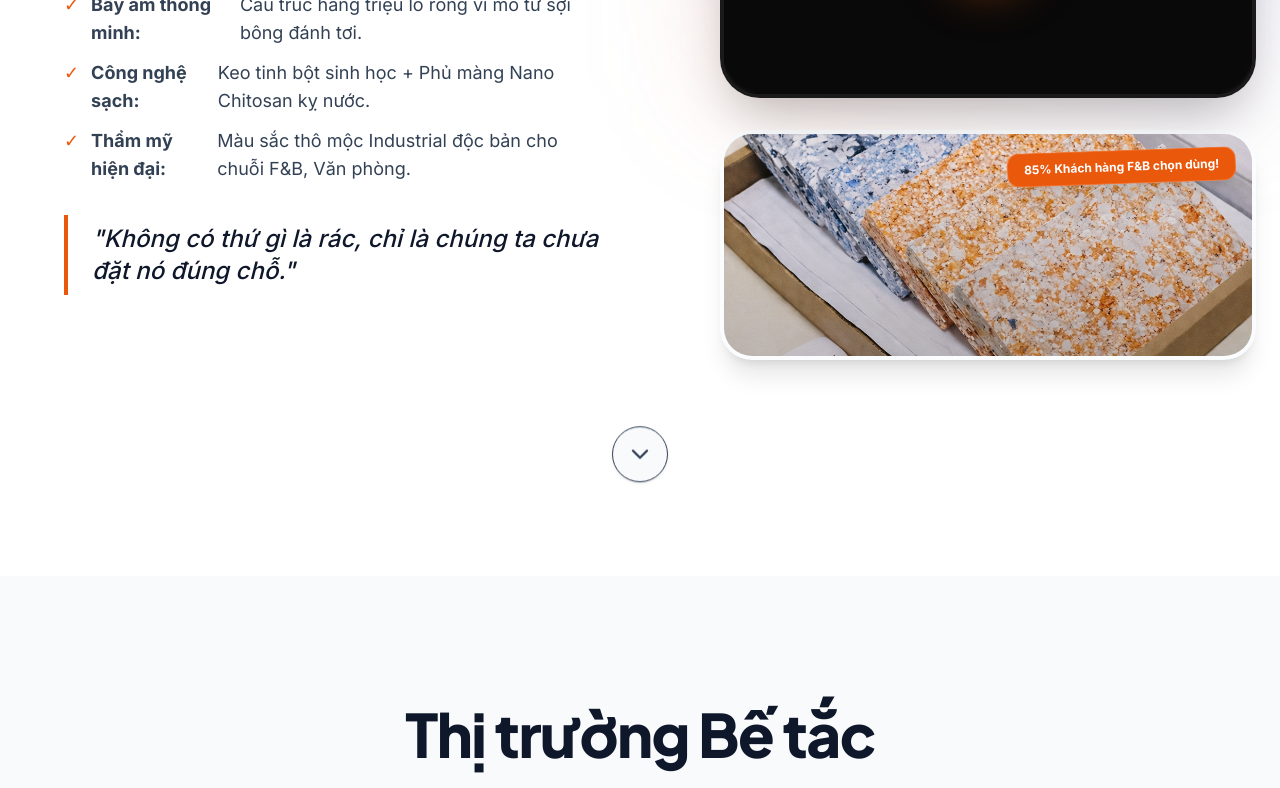
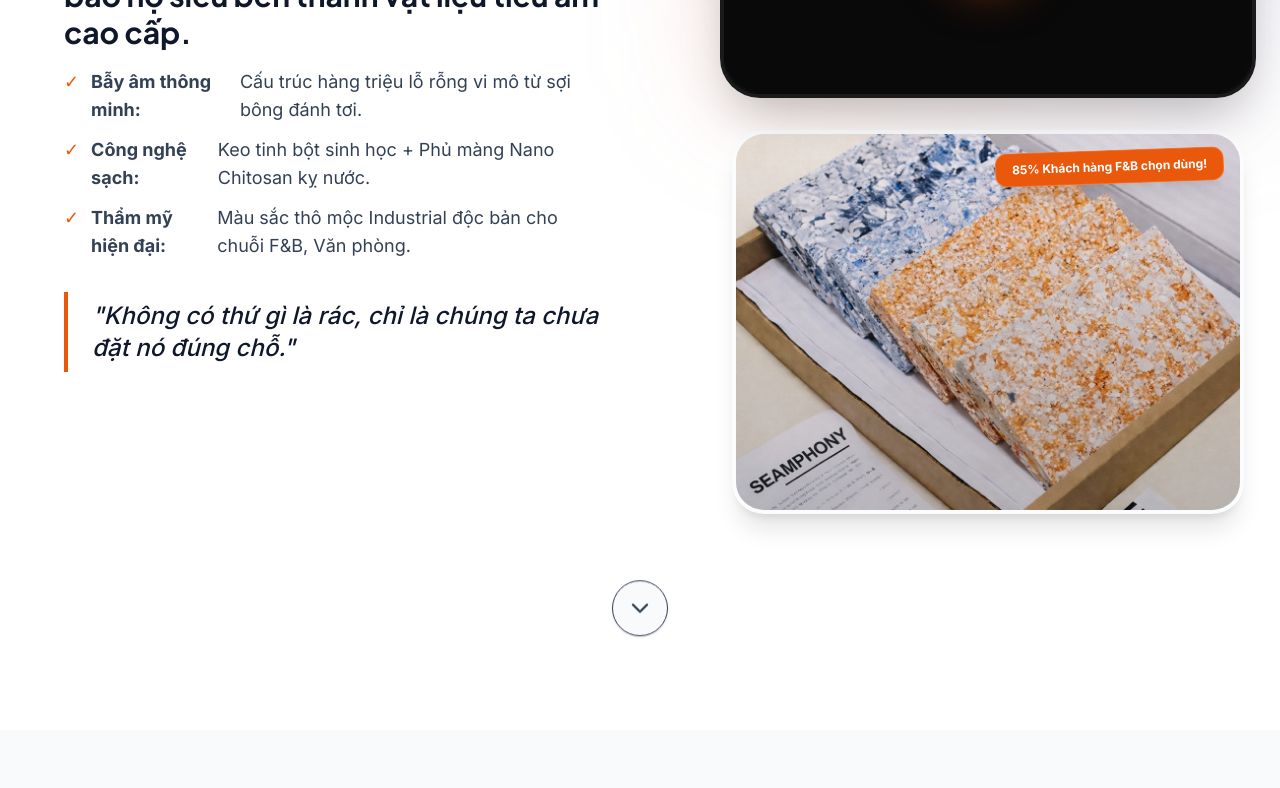
Before and after one commit to ngocchiengunpow-rgb/SEAMPHONYV2, a React (Vite) app: page / in a window 1280 px wide. Shown: the part 940-1728 px from the top of the page. Built offline with nearby package versions, Linux system fonts and the light colour scheme.

Commit message:
fix: correct Chitosan typo and adjust Hero image ratio to 4:3

```diff
--- a/src/components/CoreFeatures.jsx
+++ b/src/components/CoreFeatures.jsx
@@ -21,7 +21,7 @@ export default function CoreFeatures() {
         {
             icon: <Droplets size={32} />,
             title: "Kháng Nước",
-            text: 'Bề mặt được phủ màng Nano Chitosen sinh học tạo "hiệu ứng lá sen", khóa ẩm tuyệt đối.',
+            text: 'Bề mặt được phủ màng Nano Chitosan sinh học tạo "hiệu ứng lá sen", khóa ẩm tuyệt đối.',
             metric: "Nano Chitosan",
             subtext: "Chống nồm ẩm, nấm mốc."
         },
--- a/src/components/FAQObjectionHandling.jsx
+++ b/src/components/FAQObjectionHandling.jsx
@@ -9,7 +9,7 @@ const faqs = [
     },
     {
         q: "Khí hậu miền Bắc rất nồm ẩm, ván có bị mốc và trương nở không?",
-        a: "KHÔNG. Ở bước cuối cùng, bề mặt ván được phun phủ một lớp màng nano sinh học siêu mỏng Nano Chitosen. Lớp màng này tạo ra 'hiệu ứng lá sen' kỵ nước, giúp khóa ẩm tuyệt đối mà không làm bít tắc các lỗ rỗng tiêu âm bên trong."
+        a: "KHÔNG. Ở bước cuối cùng, bề mặt ván được phun phủ một lớp màng nano sinh học siêu mỏng Nano Chitosan. Lớp màng này tạo ra 'hiệu ứng lá sen' kỵ nước, giúp khóa ẩm tuyệt đối mà không làm bít tắc các lỗ rỗng tiêu âm bên trong."
     },
     {
         q: "Nguồn nguyên liệu rác thải liệu có ổn định để sản xuất lâu dài?",
--- a/src/components/Hero.jsx
+++ b/src/components/Hero.jsx
@@ -140,7 +140,7 @@ export default function Hero() {
                                 initial={{ opacity: 0, y: 30 }}
                                 animate={{ opacity: 1, y: 0 }}
                                 transition={{ delay: 0.8, duration: 1 }}
-                                className="relative w-full aspect-[16/9] md:aspect-[21/9] bg-secondary-bg rounded-[2rem] border-4 border-white/30 shadow-xl overflow-hidden group/img transform hover:scale-[1.02] transition-all duration-500 cursor-pointer"
+                                className="relative w-full aspect-[4/3] max-w-lg mx-auto bg-secondary-bg rounded-[2rem] border-4 border-white/30 shadow-xl overflow-hidden group/img transform hover:scale-[1.02] transition-all duration-500 cursor-pointer"
                             >
                                 <div className="absolute inset-0 bg-gradient-to-t from-black/20 to-transparent z-10"></div>
                                 <img src="/product-sample.png" alt="Seamphony Product Sample" className="w-full h-full object-cover transform group-hover/img:scale-105 transition-transform duration-700" />
--- a/src/components/SolutionProcess.jsx
+++ b/src/components/SolutionProcess.jsx
@@ -31,7 +31,7 @@ const steps = [
     {
         icon: Zap,
         title: "5. Ép Nhiệt & Phủ Nano",
-        desc: "Ép nhiệt áp suất cao. Phủ màng sinh học Nano Chitosen kỵ nước. Khóa ẩm chống nồm mà vẫn giữ rỗng 100%.",
+        desc: "Ép nhiệt áp suất cao. Phủ màng sinh học Nano Chitosan kỵ nước. Khóa ẩm chống nồm mà vẫn giữ rỗng 100%.",
         color: "bg-primary-cta/10 text-primary-cta border-primary-cta/20"
     }
 ];
```
